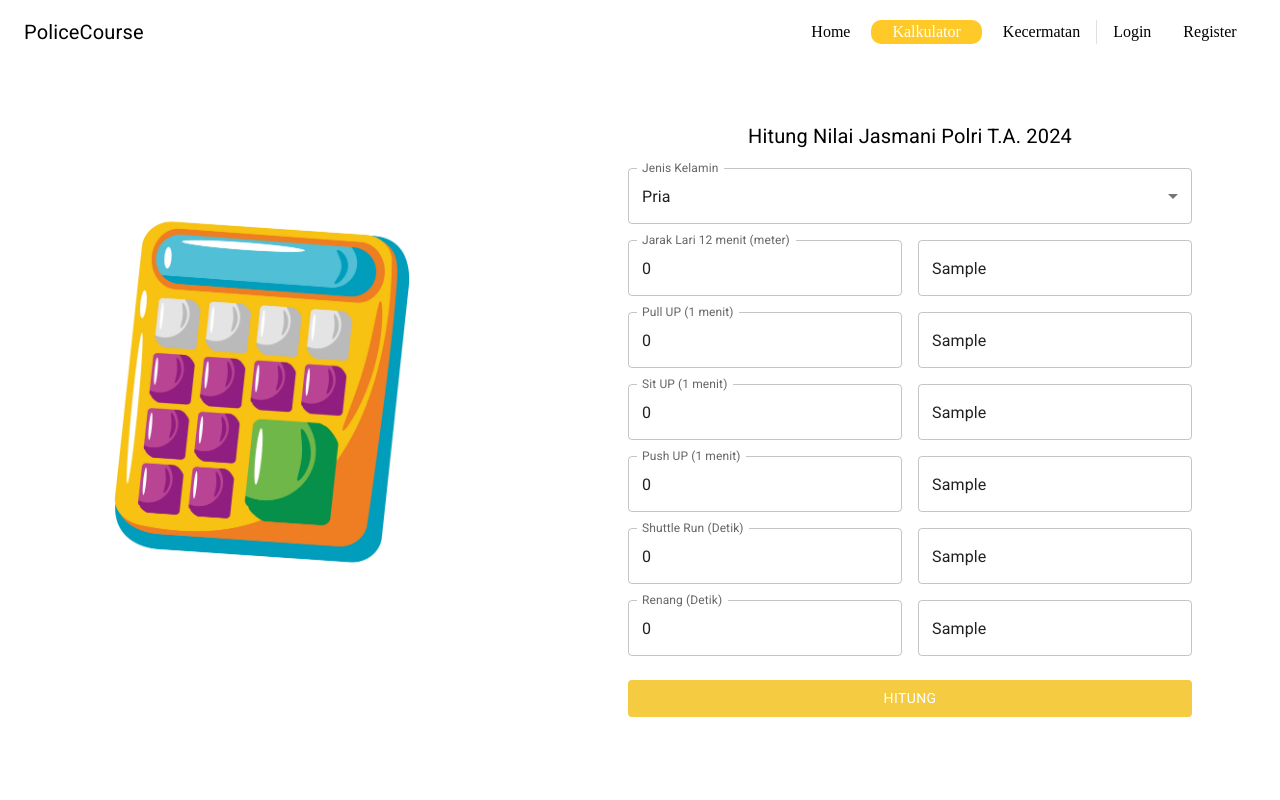
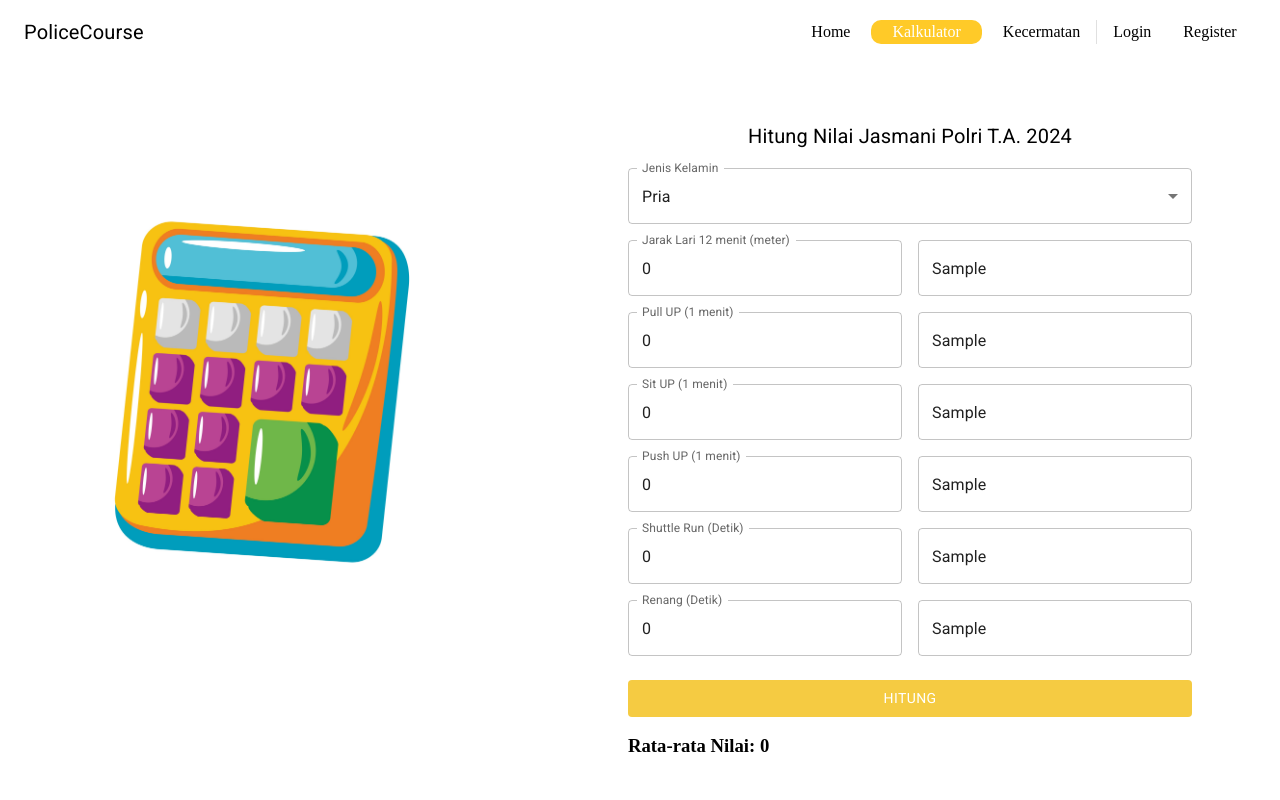
Before and after one commit to ikbaltoriqcuy/TryOutPolri, a React (Vite) app in the folder frontend/: page /calculator in a window 1280 px wide. Both pictures are taken after typing "Sample", "Sample", "Sample", "Sample", "Sample", "Sample" into the empty fields and a click on the button "HITUNG". Shown: the top 800 px of the page. Built offline with nearby package versions, Linux system fonts and the light colour scheme.

Commit message:
kalkulator rata rata

```diff
--- a/frontend/src/pages/home/components/calculator/CalculatorFitness.tsx
+++ b/frontend/src/pages/home/components/calculator/CalculatorFitness.tsx
@@ -1031,7 +1031,12 @@ const hitungNilaiShuttleRun = (shuttlerun: number, jenisKelamin: string) => {
               >
                 Hitung
               </Button>
-
+              {/* Tampilkan rata-rata setelah submit */}
+              {nilaiRataRata !== null && (
+                <div>
+                  <h3>Rata-rata Nilai: {nilaiRataRata}</h3>
+                </div>
+              )}
 
             </Box>
           </Box>
```
